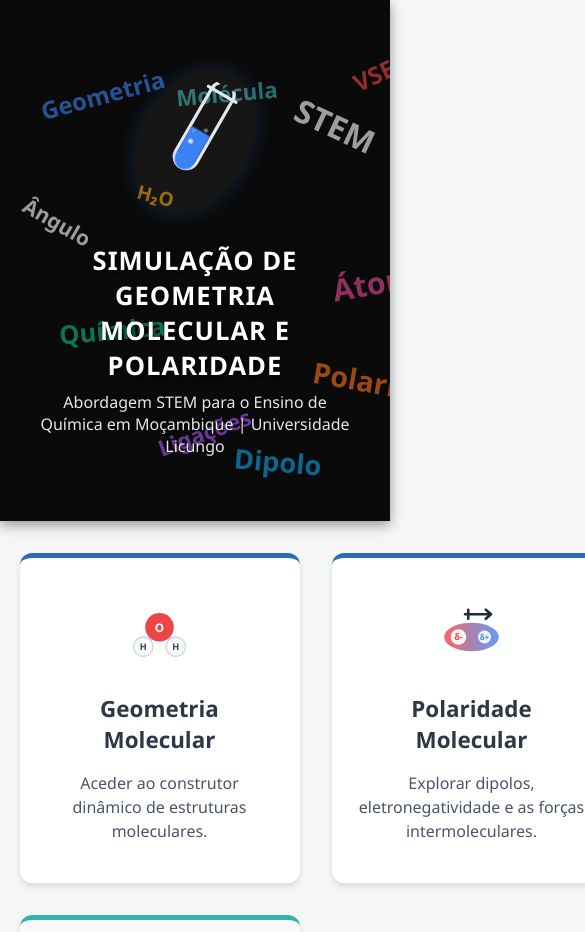
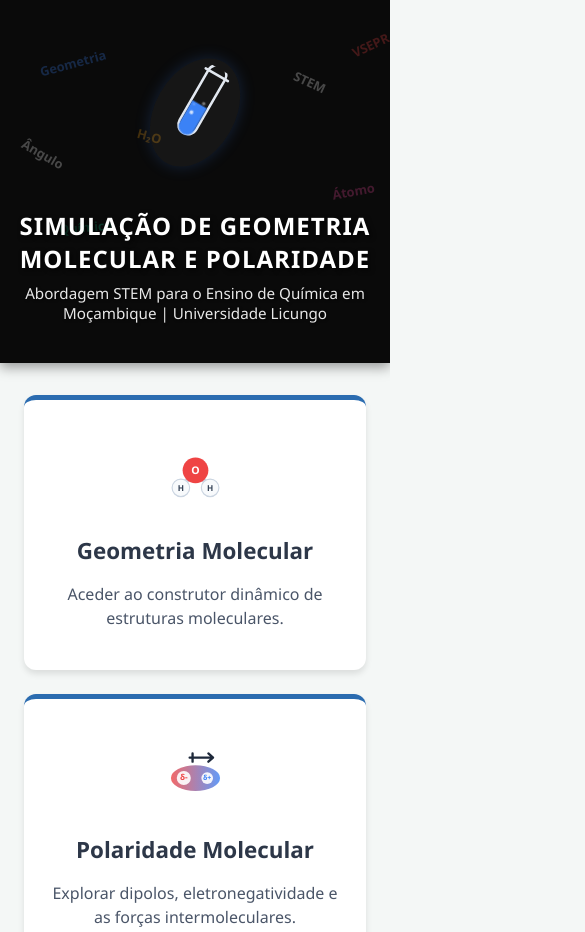
Before and after one commit to marvinmacamo76-ship-it/simulador-frontend, a plain HTML site: page index.html in a window 390 px wide. Shown: the top 932 px of the page, 585 px wide, since content can reach past the window. Drawn offline with Linux system fonts and the light colour scheme.

Commit message:
modified:css/menu.css

```diff
--- a/css/menu.css
+++ b/css/menu.css
@@ -196,3 +196,51 @@ body {
     .titulos h2 { font-size: 1rem; }
     .menu-container { padding: 2rem 5%; }
 }
+
+/* =========================================
+   RESPONSIVIDADE (Telas menores / Celulares)
+   ========================================= */
+@media (max-width: 768px) {
+    /* Reduz as margens do cabeçalho */
+    .cabecalho-principal {
+        padding: 2.5rem 1rem;
+    }
+
+    /* Ajusta os títulos para não quebrarem o layout */
+    .titulos h1 {
+        font-size: 1.5rem;
+    }
+    .titulos h2 {
+        font-size: 0.95rem;
+    }
+
+    /* Reduz o tamanho do tubo de ensaio animado */
+    .tubo-animado {
+        transform: rotate(30deg) scale(0.8);
+        padding: 10px;
+    }
+
+    /* Suaviza as palavras de fundo para não atrapalhar a leitura */
+    .fundo-palavras {
+        opacity: 0.25;
+    }
+    .palavra {
+        font-size: 0.8rem !important; /* Força um tamanho menor em todas */
+    }
+
+    /* Oculta algumas palavras no mobile para despoluir a tela */
+    .p2, .p5, .p8, .p11 {
+        display: none;
+    }
+
+    /* Ajusta os cartões do menu para ficarem numa única coluna centralizada */
+    .menu-container {
+        padding: 2rem 1.5rem;
+        grid-template-columns: 1fr;
+        gap: 1.5rem;
+    }
+
+    .cartao-icone {
+        transform: scale(0.9); /* Diminui ligeiramente os ícones */
+    }
+}
```
